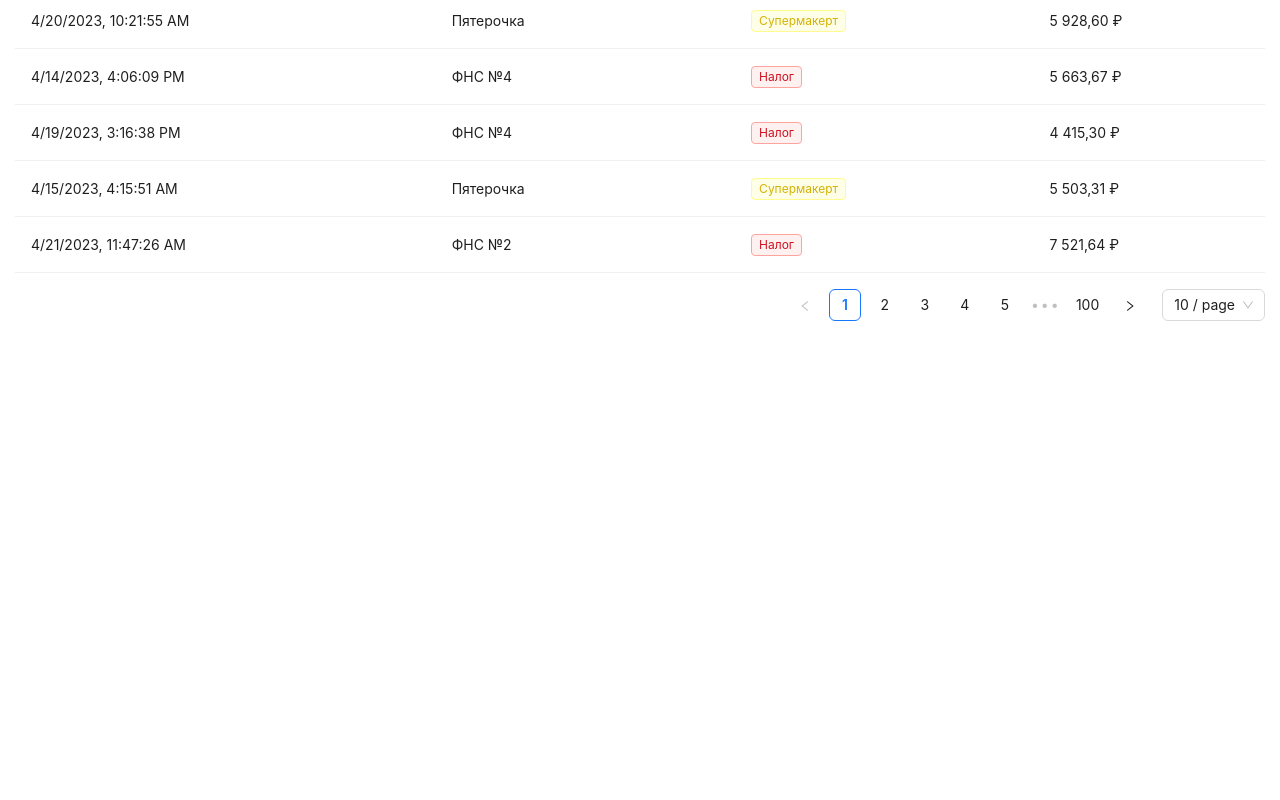
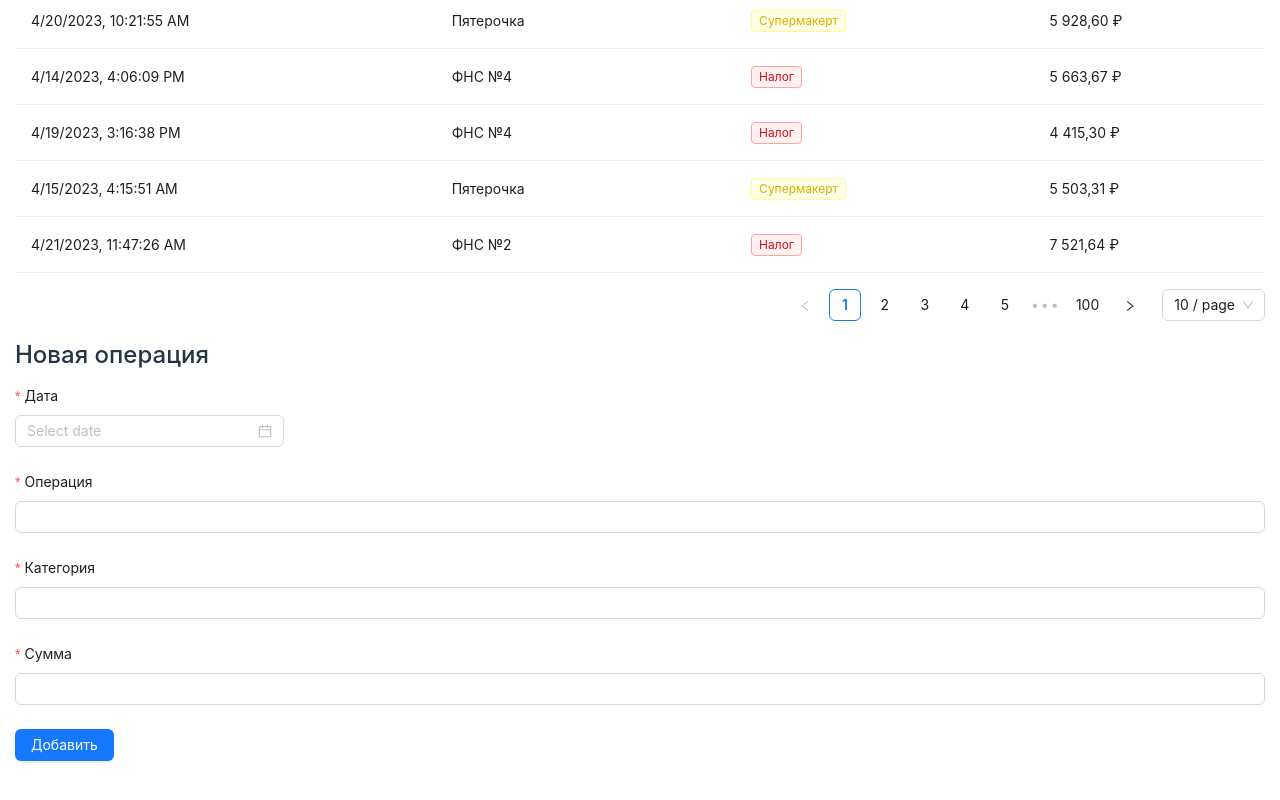
Before and after one commit to garipov/tinkoff-solution-cup-app, a React (Vite) app: page / in a window 1280 px wide. Shown: the part 405-1205 px from the top of the page. Before the commit the page ends 800 px from the top, so only its background shows below. Built offline with nearby package versions, Linux system fonts and the light colour scheme.

Commit message:
wip: add form

```diff
--- /dev/null
+++ b/src/compnents/TransactionForm/TransactionForm.tsx
@@ -0,0 +1,47 @@
+import { FC } from 'react';
+import { Button, DatePicker, Form, Input } from 'antd';
+import { mutate } from 'swr';
+
+import { fetchApi } from '../../utils/fetchApi';
+
+export const TransactionForm: FC = () => {
+  const [form] = Form.useForm();
+
+  return (
+    <Form
+      form={form}
+      layout="vertical"
+      onFinish={(e) => {
+        fetchApi('transactions', {
+          body: {
+            ...e,
+            date: e.date.toDate(),
+          },
+        }).then(() => {
+          mutate((key: string | string[]) => {
+            return key === 'transactions' || key[0] === 'transactions';
+          });
+        });
+      }}
+    >
+      <Form.Item label="Дата" name="date" required>
+        <DatePicker showTime />
+      </Form.Item>
+      <Form.Item label="Операция" name="operation" required>
+        <Input />
+      </Form.Item>
+      <Form.Item label="Категория" name="category" required>
+        <Input />
+        {/* <Select options={categories.map((v) => ({ value: v, label: v.title }))} /> */}
+      </Form.Item>
+      <Form.Item label="Сумма" name="amount" required>
+        <Input type="number" />
+      </Form.Item>
+      <Form.Item>
+        <Button type="primary" htmlType="submit">
+          Добавить
+        </Button>
+      </Form.Item>
+    </Form>
+  );
+};
--- a/src/mock/index.ts
+++ b/src/mock/index.ts
@@ -42,6 +42,11 @@ export const mocks: Record<string, Mock> = {
       const id = String(maxId + 1);
       const body = options.body;
       if (!body) throw new Error(`"body" can't be empty for transactions`);
+      if (typeof body.category === 'string') {
+        // eslint-disable-next-line @typescript-eslint/ban-ts-comment
+        // @ts-ignore
+        body.category = { color: 'black', title: body.category };
+      }
       items.push({ id, ...body } as Transaction);
       transactionsStorage.set(items);
       return { id };
--- a/src/pages/MainPage/MainPage.tsx
+++ b/src/pages/MainPage/MainPage.tsx
@@ -1,12 +1,16 @@
 import { FC } from 'react';
 
 import { Transactions } from '../../compnents/Transactions/Transactions';
+import { TransactionForm } from '../../compnents/TransactionForm/TransactionForm';
 
 export const Main: FC = () => {
   return (
     <>
       <h2>Итория операций</h2>
       <Transactions />
+
+      <h2>Новая операция</h2>
+      <TransactionForm />
     </>
   );
 };
```
